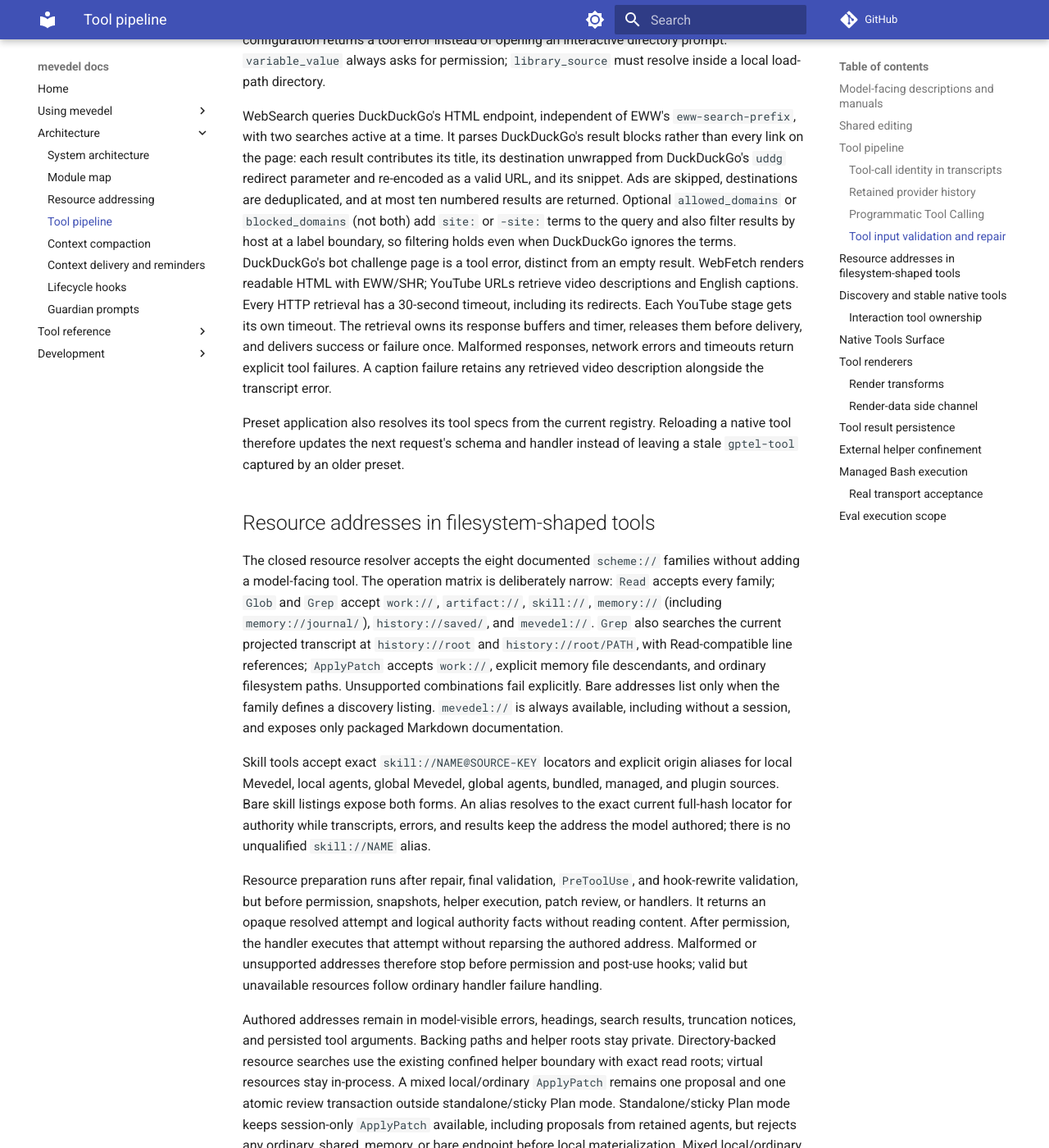
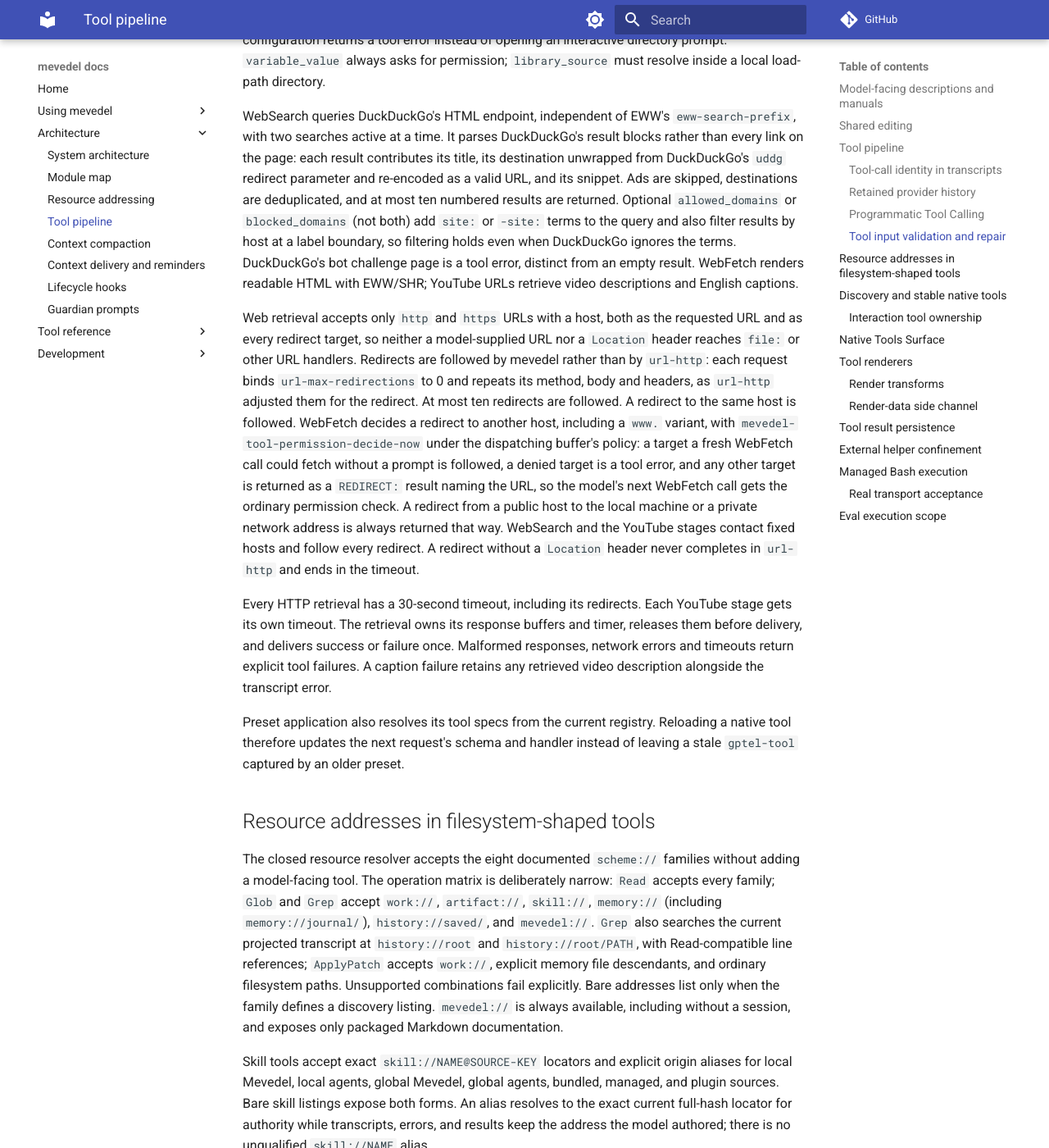
Before and after one commit to FrauH0lle/mevedel, an MkDocs documentation site: the page built from docs/tools.md, in a window 1280 px wide and 1400 px high, scrolled down 10174 px. Shown: the whole window at 82% size. Built offline with MkDocs 1.6.1 and Material for MkDocs 9.7.7, drawn with Linux system fonts in a browser that asks for light colours; comment, search, counter and statistics services are not loaded.

Commit message:
fix(web): Restrict schemes and re-check cross-host redirects
The permission step checks the host of WebFetch's requested URL, but
`url-retrieve' then followed up to 30 redirects to any host, including
hosts with a deny rule, and to any scheme: a `Location: file:///...'
or a direct WebFetch of a file URL read local files.

Web retrieval now accepts only http and https URLs with a host, also
as redirect targets.  Redirects are followed one hop at a time with
`url-max-redirections' bound to 0 on every request, repeating method,
body and headers as url-http adjusted them, at most ten.  Same-host
hops are followed.  WebFetch decides a hop to another host under the
dispatching buffer's policy: a target that a fresh call could fetch
without a prompt is followed, a denied one is an error, and any other
is handed back as a REDIRECT result so the model's next call gets the
full permission check.  Redirects from a public host into the local
machine or a private network are always handed back.

The decision comes from a new permission entry point that runs the
decision chain without prompting, turns allow into ask when a
PreToolUse hook would run, and logs the decision.

* mevedel-tool-permission.el (mevedel-tool-permission-decide-now): New
function.

* mevedel-tool-web.el (mevedel-tool-web--unsupported-url)
(mevedel-tool-web--local-host-p)
(mevedel-tool-web--redirect-decision): New functions.
(mevedel-tool-web--max-redirects): New variable.
(mevedel-tool-web--retrieve): Refuse other schemes; follow redirects
manually under a REDIRECT policy; accept an Accept header.
(mevedel-tool-web--fetch): Decide cross-host redirects.

* mevedel-permission-rules.el (mevedel-permission-rules): WebSearch
has no domain specifier.

* docs/permissions.md: Document decide-now; fix the :domain users.
* docs/tools.md: Document schemes and redirect handling.
* prompts/tools/webfetch.md: Name the accepted schemes.

* test/test-mevedel-tool-permission.el
(mevedel-tool-permission-decide-now): New tests.
* test/test-mevedel-tool-web.el: Test schemes, hops and decisions.

```diff
--- a/docs/tools.md
+++ b/docs/tools.md
@@ -440,6 +440,24 @@ label boundary, so filtering holds even when DuckDuckGo ignores the terms.
 DuckDuckGo's bot challenge page is a tool error, distinct from an empty
 result. WebFetch renders readable
 HTML with EWW/SHR; YouTube URLs retrieve video descriptions and English captions.
+
+Web retrieval accepts only `http` and `https` URLs with a host, both as the
+requested URL and as every redirect target, so neither a model-supplied URL nor
+a `Location` header reaches `file:` or other URL handlers. Redirects are followed
+by mevedel rather than by `url-http`: each request binds `url-max-redirections`
+to 0 and repeats its method, body and headers, as `url-http` adjusted them for
+the redirect. At most ten redirects are followed. A redirect to the same host is
+followed. WebFetch decides a redirect to another host, including a `www.`
+variant, with `mevedel-tool-permission-decide-now` under the dispatching
+buffer's policy: a target a fresh WebFetch call could fetch without a prompt is
+followed, a denied target is a tool error, and any other target is returned as
+a `REDIRECT:` result naming the URL, so the model's next WebFetch call gets the
+ordinary permission check. A redirect from a public host to the local machine
+or a private network address is always returned that way. WebSearch and the
+YouTube stages contact fixed hosts and follow every redirect. A redirect
+without a `Location` header never completes in `url-http` and ends in the
+timeout.
+
 Every HTTP retrieval has a 30-second timeout, including its redirects. Each
 YouTube stage gets its own timeout. The retrieval owns its response buffers
 and timer, releases them before delivery, and delivers success or failure once.
```
Also changed, not shown: docs/permissions.md (+11 -1 lines), prompts/tools/webfetch.md (+1 -1 lines), 5 other files.
